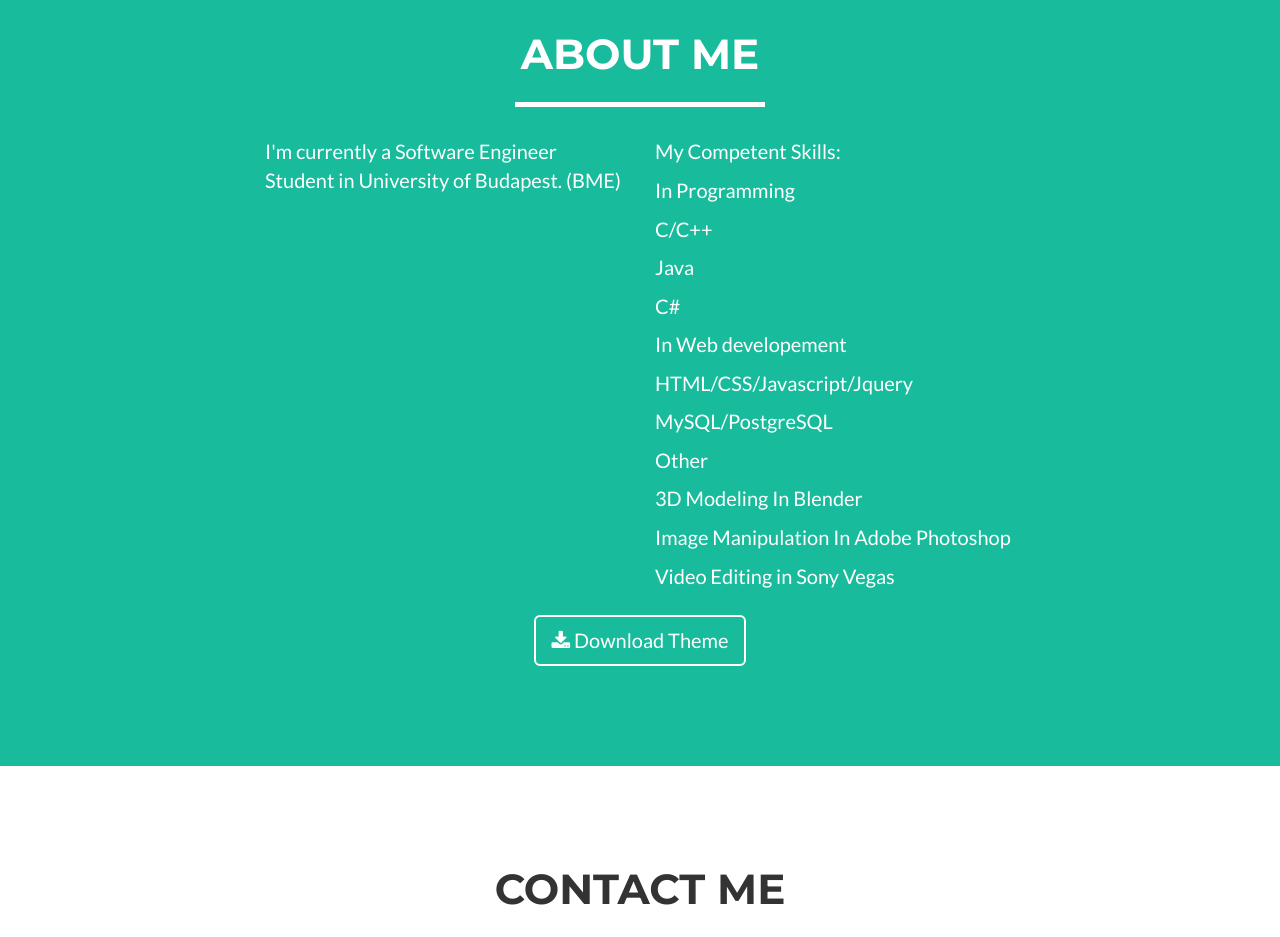
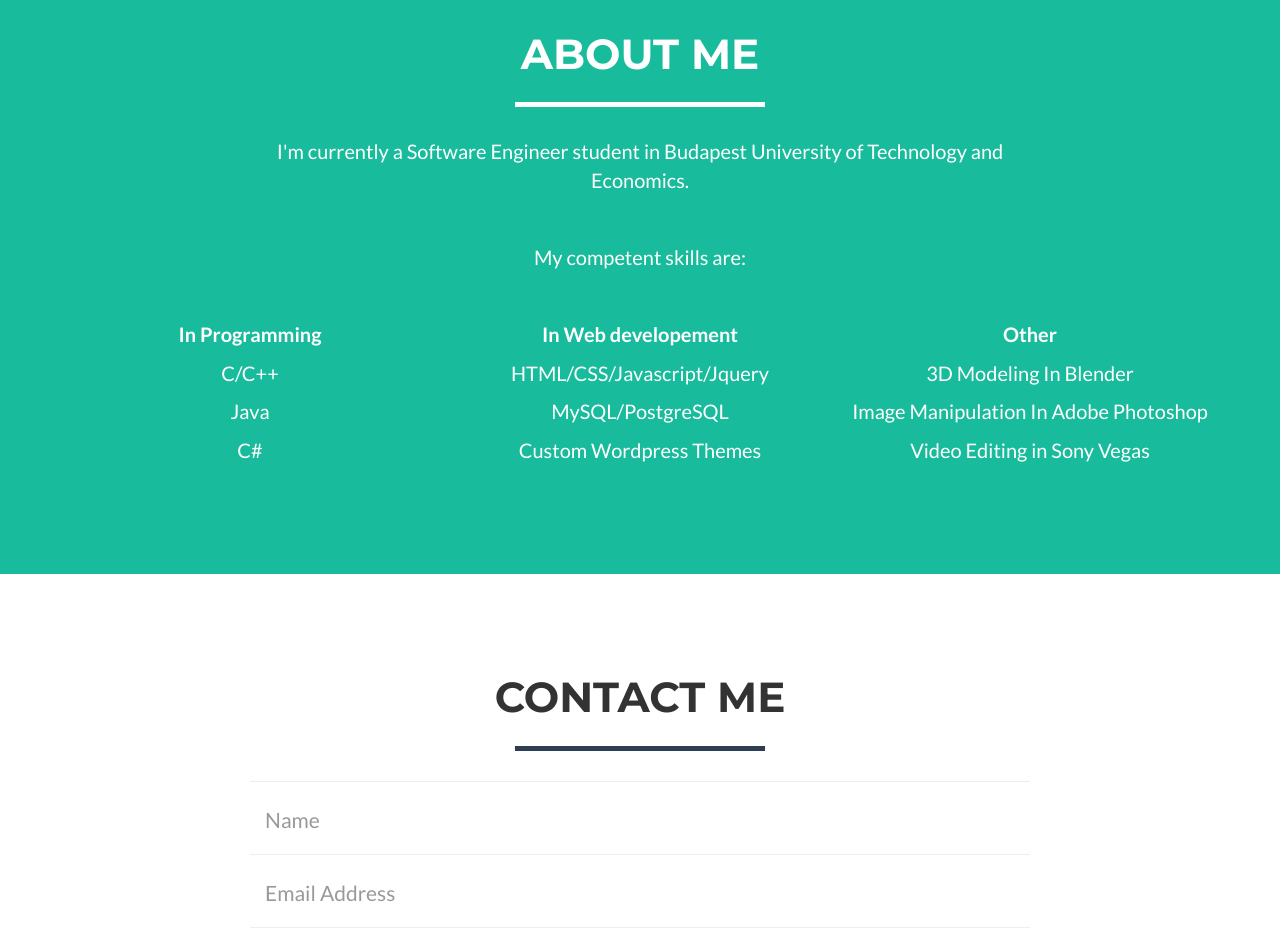
Before and after one commit to poweredbykris/mygithubpage, a website: page index.html in a window 1280 px wide. Shown: the part 2040-2977 px from the top of the page. Drawn offline with nearby package versions, Linux system fonts and the light colour scheme.

Commit message:
-index about me

```diff
--- a/index.html
+++ b/index.html
@@ -9,7 +9,7 @@
     <meta name="description" content="">
     <meta name="author" content="">
 
-    <title>Freelancer - Start Bootstrap Theme</title>
+    <title>Kristóf Somlyai - Personal Portfolio</title>
 
     <!-- Bootstrap Core CSS -->
     <link href="vendor/bootstrap/css/bootstrap.min.css" rel="stylesheet">
@@ -193,30 +193,40 @@
                 </div>
             </div>
             <div class="row">
-                <div class="col-lg-4 col-lg-offset-2">
-                    <p>I'm currently a Software Engineer Student in University of Budapest. (BME)</p>
-                    <p> </p>
+                <div class="col-lg-8 col-lg-offset-2 text-center">
+                <p>I'm currently a Software Engineer student in Budapest University of Technology and Economics.</p>
+                <p><br></p>
+                <p>My competent skills are:</p>
+                <p><br></p>
                 </div>
-                <div class="col-lg-4">
-                    <p>My Competent Skills:</p>
-                    <p>In Programming</p>
+            </div>
+            <div class="row">
+                <div class="col-lg-4" style="text-align:center;">
+                    <p style="font-weight:800;">In Programming</p>
                     <p>C/C++</p>
                     <p>Java</p>
                     <p>C#</p>
                     <p> </p>
-                    <p>In Web developement</p>
+                </div>
+                <div class="col-lg-4" style="text-align:center;">
+                    <p style="font-weight:800;">In Web developement</p>
                     <p>HTML/CSS/Javascript/Jquery</p>
                     <p>MySQL/PostgreSQL</p>
-                    <p>Other</p>
+                    <p>Custom Wordpress Themes</p>
+                </div>
+                 <div class="col-lg-4" style="text-align:center;">
+                    <p style="font-weight:800;">Other</p>
                     <p>3D Modeling In Blender</p>
                     <p>Image Manipulation In Adobe Photoshop</p>
                     <p>Video Editing in Sony Vegas</p>
                 </div>
+                <!--
                 <div class="col-lg-8 col-lg-offset-2 text-center">
                     <a href="#" class="btn btn-lg btn-outline">
                         <i class="fa fa-download"></i> Download Theme
                     </a>
                 </div>
+                -->
             </div>
         </div>
     </section>
```
